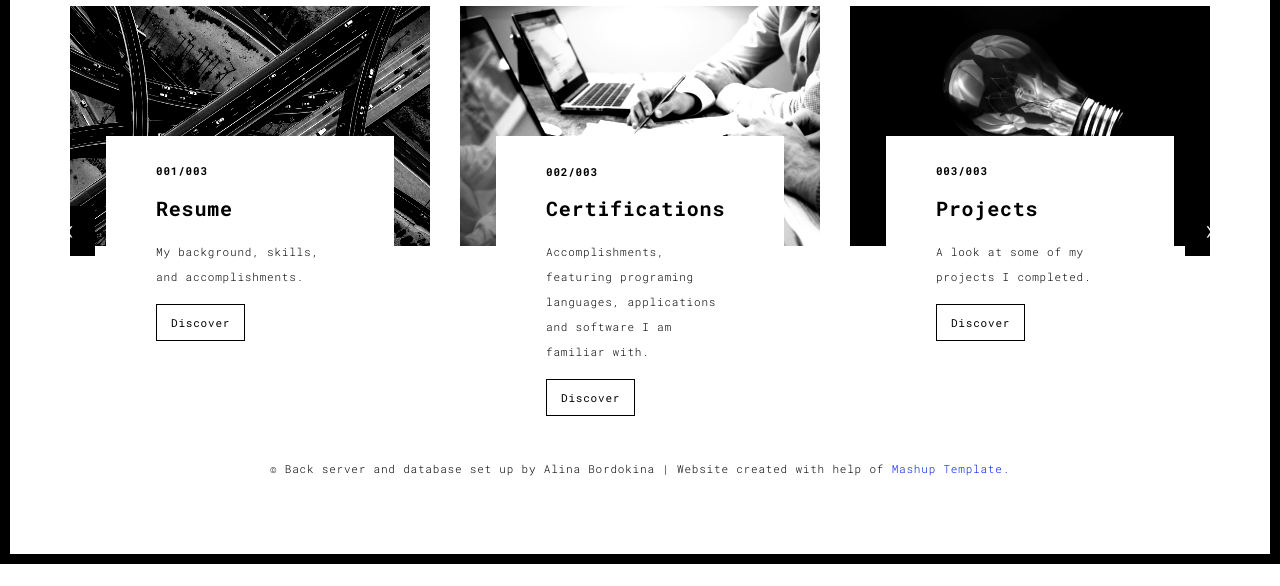
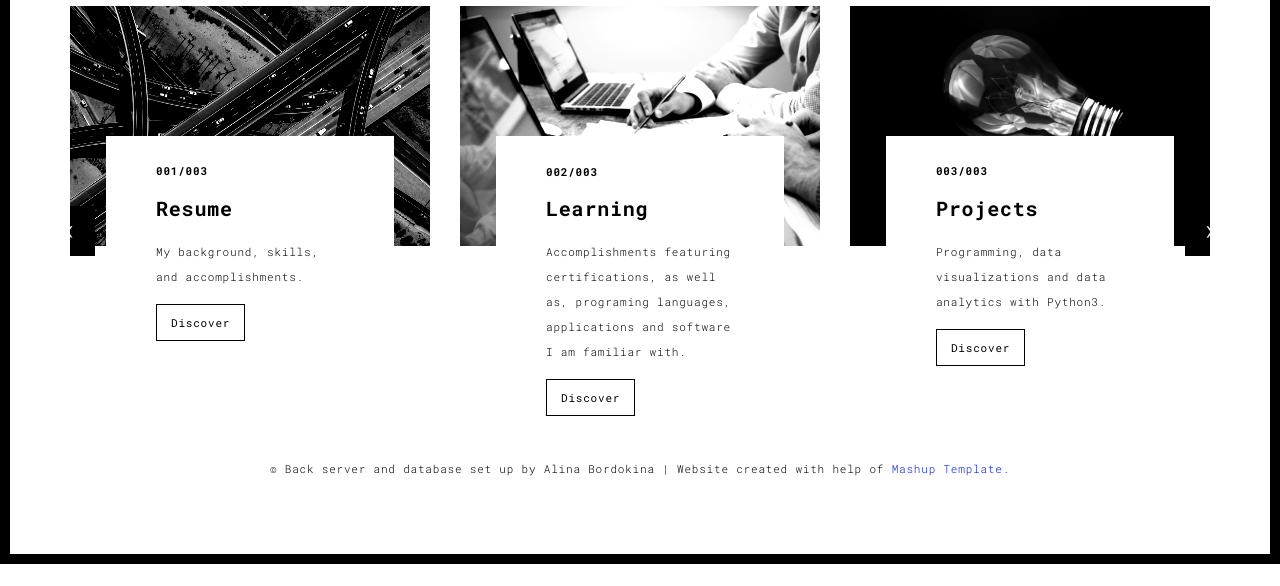
Before and after one commit to albord/Portfolio_Website, a Flask app: page /works.html in a window 1280 px wide. Shown: the part 236-822 px from the top of the page. Run offline with Flask 2, Linux system fonts and the light colour scheme; some libraries are stand-ins or nearby versions.

```diff
--- a/templates/about.html
+++ b/templates/about.html
@@ -41,7 +41,6 @@
           <li><a href="./works.html" title="">02 : Works</a></li>
           <li><a href="./about.html" title="">03 : About me</a></li>
           <li><a href="./contact.html" title="">04 : Contact</a></li>
-          <li><a href="./components.html" title="">05 : Components</a></li>
         </ul>
 
 
--- a/templates/work-projects.html
+++ b/templates/work-projects.html
@@ -59,12 +59,12 @@
   <div class="container">
     <div class="row">
       <div class="col-xs-12">
-        <img src="./static/assets/images/work001-01.jpg" class="img-responsive" alt="">
+        <img src=".\static\assets\images\coding.jpg" class="img-responsive" alt="">
         <div class="card-container">
           <div class="text-center">
             <h1 class="h2">003 : Projects</h1>
           </div>
-          <center><p>Please see below is a collection of some of my projects I have completed.</p></center>
+          <center><p>Please see below a collection of projects I completed.</p></center>
 
           <blockquote>
             <p>"A project is complete when it starts working for you, rather than you working for it."</p>
--- a/templates/works.html
+++ b/templates/works.html
@@ -84,8 +84,8 @@
                       </a>
                       <div class="card-container card-container-lg">
                         <h4>002/003</h4>
-                        <h3>Certifications</h3>
-                        <p>Accomplishments, featuring programing languages, applications and software I am familiar with.</p>
+                        <h3>Learning</h3>
+                        <p>Accomplishments featuring certifications, as well as, programing languages, applications and software I am familiar with.</p>
                         <a href="./work-certificates.html" title="" class="btn btn-default">Discover</a>
                       </div>
                     </div>
@@ -96,7 +96,7 @@
                       <div class="card-container card-container-lg">
                         <h4>003/003</h4>
                         <h3>Projects</h3>
-                        <p>A look at some of my projects I completed.</p>
+                        <p>Programming, data visualizations and data analytics with Python3.</p>
                         <a href="./work-projects.html" title="" class="btn btn-default">Discover</a>
                       </div>
                     </div>
```
Also changed, not shown: static/assets/images/coding.jpg (added).
